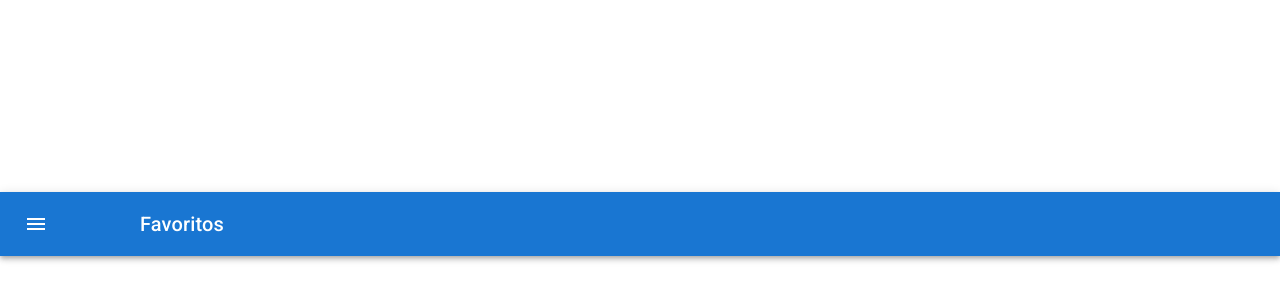
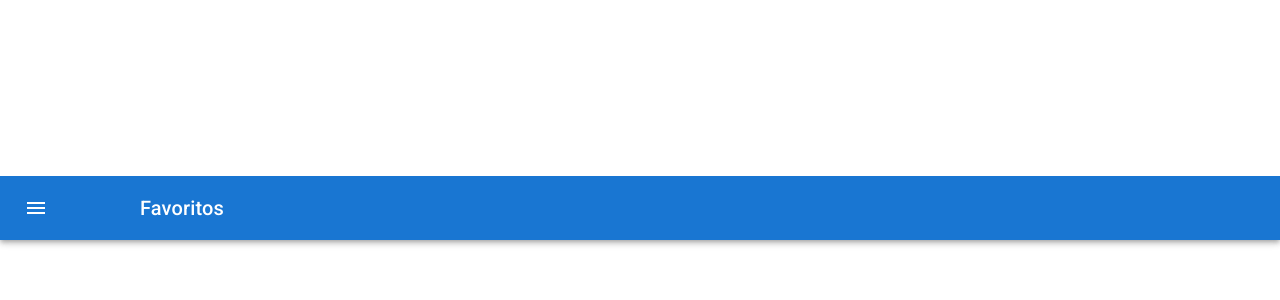
Before and after one commit to Flavioeds82/Projeto-Pokedex, a React (Vite) app in the folder pokedex/: page /favoritos in a window 1280 px wide. Shown: the part 176-476 px from the top of the page. Built offline with nearby package versions, Linux system fonts and the light colour scheme.

Commit message:
Implemented bookmarks page

```diff
--- a/pokedex/src/components/Pages/Favoritos/index.tsx
+++ b/pokedex/src/components/Pages/Favoritos/index.tsx
@@ -1,37 +1,58 @@
+import { Container } from "./styled";
 import { Favorite } from '@mui/icons-material';
 import { AppBar, Toolbar, IconButton, Typography, Box } from '@mui/material';
 import MenuIcon from '@mui/icons-material/Menu';
-import React from 'react';
+import React, { useContext } from 'react';
 import { useNavigate } from 'react-router-dom';
+import { FavoriteContext } from '../../../contexts/FavoriteProvider';
+import { Type } from '../../Helpers/interfaces';
 
 
-interface indexProps {
-
-}
 
 export function Favoritos() {
 
+   const {favorites, setFavorites} = useContext(FavoriteContext);
    const navigate = useNavigate();
 
 
-   function handleClick(){
+   function handleBackClick(){
       navigate("/");
+   }
+   function handleClick(pokemon: string){
+      navigate(`/pokemon/${pokemon}`);
    }
 
    return (
+      <Container>
          <div className='container'>
             <Box sx={{ flexGrow: 1 }}>
                   <AppBar position="static">
                      <Toolbar>
-                     <IconButton onClick={handleClick} size="large" edge="start" color="inherit" aria-label="menu" sx={{ mr: 2 }}>
+                        <IconButton onClick={handleBackClick} size="large" edge="start" color="inherit" aria-label="menu" sx={{ mr: 2 }}>
                         <MenuIcon />
                         </IconButton>
                         <Typography variant="h6" component="div" sx={{ml: 8}}>
                            Favoritos
+
                         </Typography>
                      </Toolbar>
                   </AppBar>
             </Box>
+            <div className="poke-grid">
+                  {favorites?.map((pokemon, key) => (
+                     <div key={key} className="poke-grid-item">
+                        <img id="poke-img" src={pokemon.sprites.other?.dream_world.front_default} onClick={()=> handleClick(pokemon.name)} alt="pokemon"/>
+                        <h5>{pokemon.name}</h5>
+                        <div className="poke-types-container">
+                           {pokemon.types.map((type:Type, key: number)=>
+                              <div className="poke-types" key={key}>  {type.type.name}  </div>
+                           )}
                         </div>
+
+                     </div>
+                  ))}
+            </div>
+         </div>
+      </Container>
    );
 };
--- a/pokedex/src/components/Pages/Favoritos/styled.ts
+++ b/pokedex/src/components/Pages/Favoritos/styled.ts
@@ -2,12 +2,64 @@ import styled from 'styled-components';
 
 export const Container = styled.div`
   .container{
-     min-height: 100vw;
+      width: 100%;
+      height: auto;
+      margin:0;
+      padding:0;
+      text-align: center;
+      overflow: hidden;
 
      h1{
         text-align: center;
         justify-content: center;
         margin: auto;
      }
-  }
+     .poke-grid{
+         display: grid;
+         grid-template-columns: repeat(auto-fit, minmax(140px, 20rem));
+         justify-content: center;
+         gap: 1rem;
+         padding:1rem;
+
+         .poke-grid-item{
+            display: flex;
+            flex-direction: column;
+            justify-content: center;
+            align-items: center;
+            box-shadow: 0 20px 50px rgba(0,0,0,0.4);
+            border-radius: 10px;
+            padding: 1rem;
+            font-size: 1.5rem;
+            cursor: pointer;
+
+            img{
+               width: 100%;
+
+            }
+
+            h5{
+               margin-bottom: 0.5rem;
+               margin-top: 0.5rem;
+            }
+            .poke-types-container{
+               display: flex;
+               justify-content: center;
+               align-items: center;
+               flex-wrap: wrap;
+               width: 100%;
+               .poke-types{
+                  width: auto;
+                  height: auto;
+                  margin: 0.3rem;
+                  font-size: 0.8rem;
+                  font-weight: bold;
+                  /* border: 1px solid #999;
+                  border-radius: 10px; */
+                  padding: 5px;
+               }
+
+            }
+         }
+     }
+   }
 `;
--- a/pokedex/src/components/Pages/Pokedex/index.tsx
+++ b/pokedex/src/components/Pages/Pokedex/index.tsx
@@ -4,10 +4,11 @@ import { getPokemons } from "../../Helpers/Api";
 import { Pokemon, PokemonInfo, Pokemons, Type } from "../../Helpers/interfaces";
 import { useNavigate } from 'react-router-dom';
 import { useQuery } from "react-query";
-import { Box, AppBar, Toolbar, IconButton, Typography, LinearProgress, Stack } from "@mui/material";
+import { Box, AppBar, Toolbar, IconButton, Typography, LinearProgress, Stack, styled } from "@mui/material";
 import MenuIcon from '@mui/icons-material/Menu';
 import { Favorite } from "@mui/icons-material";
 import FavoriteIcon from '@mui/icons-material/Favorite';
+import Badge, { BadgeProps } from '@mui/material/Badge';
 import favorite_icon from "../../../assets/images/favorite-icon.png";
 import favorite_icon_red from "../../../assets/images/favorite-icon-red.png";
 import { FavoriteContext } from "../../../contexts/FavoriteProvider";
@@ -22,6 +23,17 @@ export function Pokedex() {
    const navigate = useNavigate();
    const {data} = useQuery('getPokemons', getPokemons);
    const {favorites, setFavorites} = useContext(FavoriteContext);
+
+   const favoritesCount = favorites.length;
+
+   const StyledBadge = styled(Badge)<BadgeProps>(({ theme }) => ({
+      '& .MuiBadge-badge': {
+        right: -3,
+        top: 13,
+        border: `2px solid ${theme.palette.background.paper}`,
+        padding: '0 4px',
+      },
+    }));
 
    function handleClick(pokemon: string){
       navigate(`/pokemon/${pokemon}`);
@@ -61,6 +73,7 @@ export function Pokedex() {
                   <Typography variant="h6" component="div" sx={{ flexGrow: 1 }}>
                      Pokedex
                   </Typography>
+
                   <IconButton
                      size="large"
                      edge="start"
@@ -69,11 +82,16 @@ export function Pokedex() {
                      sx={{ mr: 2 }}
                      onClick={handleFavoritePage}
                   >
+                  <StyledBadge badgeContent={favoritesCount} color="primary">
                      <Favorite />
+                  </StyledBadge>
+
+
                   </IconButton>
+
                </Toolbar>
             </AppBar>
-             <pre>{JSON.stringify(favorites.map((elem)=>elem.name), undefined, 2)}</pre>
+
             <div className="poke-grid">
                { data?.results.map((pokemon, key) => (
                   <div key={key} className="poke-grid-item">
@@ -84,7 +102,11 @@ export function Pokedex() {
                            <div className="poke-types" key={key}>  {type.type.name}  </div>
                         )}
                      </div>
-                     <div className="favorite-icon"  onClick={()=> isFavorite(pokemon) ? handleRemoveFavorite(pokemon) : handleAddFavorite(pokemon) }>
+                     <div
+                        className="favorite-icon"
+                        onClick={()=>
+                           isFavorite(pokemon) ? handleRemoveFavorite(pokemon) : handleAddFavorite(pokemon)
+                        }>
                         {isFavorite(pokemon) &&
                            <img src={favorite_icon_red} alt="favorite icon" />
                         }
```
Lines whose indentation alone changed are shown as unchanged.
